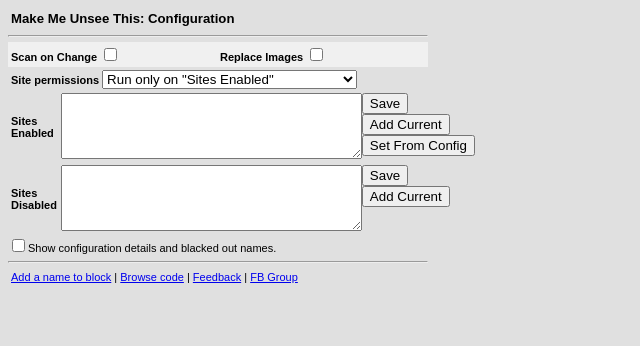
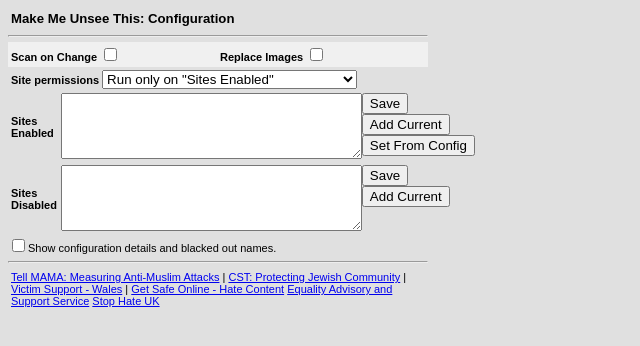
Before and after one commit to dsaw/Make-Me-Unsee-This, a browser extension: page source/options.html in a window 1280 px wide. Shown: the whole page, without its empty margins (0-640 px from the left). Drawn offline with Linux system fonts and the light colour scheme.

Commit message:
Update options.html

```diff
--- a/source/options.html
+++ b/source/options.html
@@ -174,10 +174,12 @@ textarea.disabled {
       <table width="100%">
           <tr>
               <td valign="top">
-                  <a target="_blank" href="https://docs.google.com/forms/d/e/1FAIpQLScGzRiOcMIlgU6T6JZmhDTqFr4-pSNSKdqFVQ6q52qJHiX7Vw/viewform?usp=sf_link">Add a name to block</a> |
-                  <a target="_blank" href="https://github.com/djacobow/blackouthate">Browse code</a> |
-                  <a target="_blank" href="mailto:dave@toolsofourtools.org">Feedback</a> |
-                  <a target="_blank" href="https://www.facebook.com/Paint-It-Black-Counter-Hate-2186529124739694">FB Group</a>
+                  <a target="_blank" href="https://tellmamauk.org/about-us/">Tell MAMA: Measuring Anti-Muslim Attacks</a> |
+                  <a target="_blank" href="https://github.com/djacobow/blackouthate">CST: Protecting Jewish Community</a> |
+                  <a target="_blank" href="https://www.victimsupport.org.uk/">Victim Support - Wales</a> |
+                  <a target="_blank" href="https://www.getsafeonline.org/protecting-yourself/hate-content/">Get Safe Online - Hate Content</a>
+                  <a target="_blank" href="https://www.equalityadvisoryservice.com/app/help">Equality Advisory and Support Service</a>
+                  <a target="_blank" href="https://www.stophateuk.org/">Stop Hate UK</a>
               </td>
           </tr>
       </table>
```
